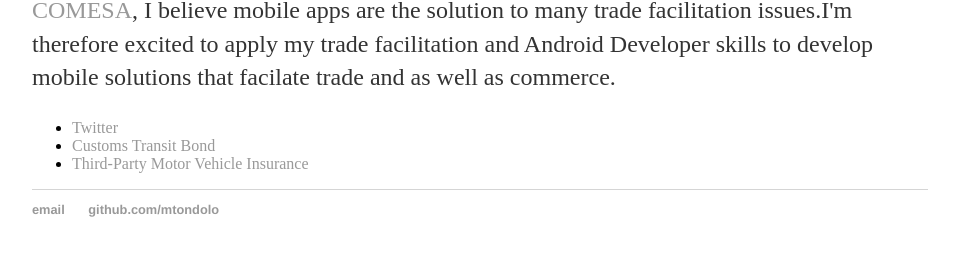
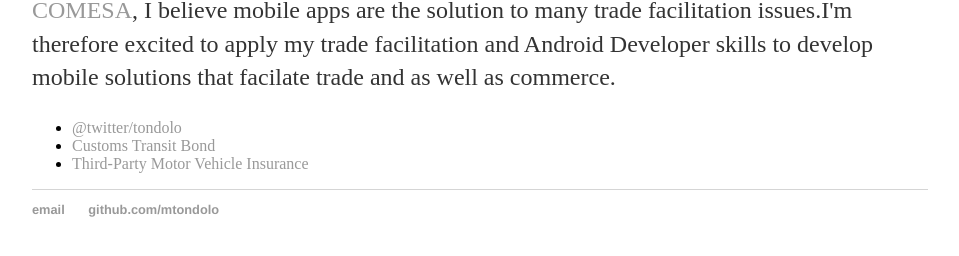
Before and after one commit to mtondolo/mtondolo.github.io, a Jekyll site: the page built from about/index.html, in a window 1280 px wide. Shown: the part 237-493 px from the top of the page, without its empty margins (160-1119 px from the left). Built offline with Jekyll 4.4.1, drawn with Linux system fonts in a browser that asks for light colours.

Commit message:
Update index.html

```diff
--- a/about/index.html
+++ b/about/index.html
@@ -10,7 +10,7 @@
 			trade facilitation issues.I'm therefore excited to apply my trade facilitation and Android Developer skills
 			to develop mobile solutions that facilate trade and as well as commerce.</p>
 			<ul class="contacts">
-				<li><a href="https://twitter.com/tondolo">Twitter</a></li>
+				<li><a href="https://twitter.com/tondolo">@twitter/tondolo</a></li>
 				<li><a href="http://rctg-mis.comesa.int/">Customs Transit Bond</a></li>
 				<li><a href="http://ycmis.comesa.int/">Third-Party Motor Vehicle Insurance</a></li>
 				</ul>
```
